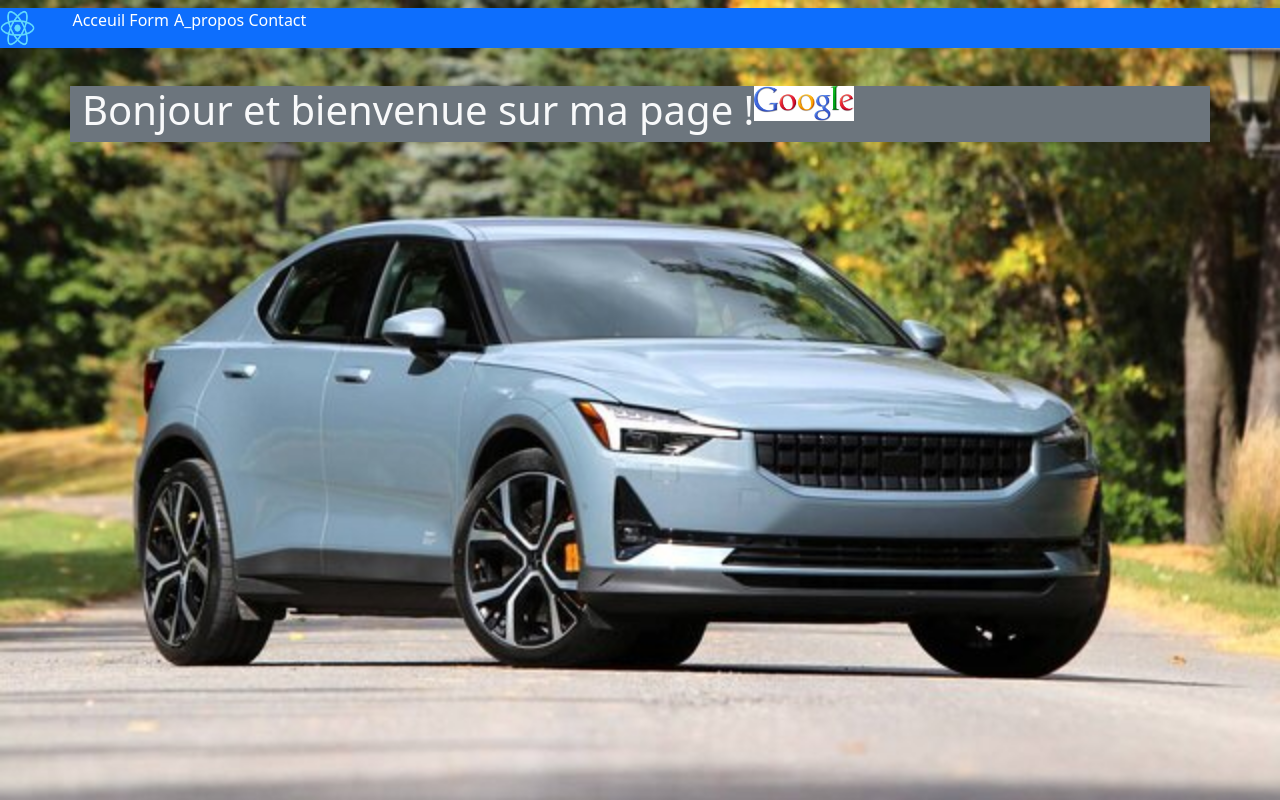
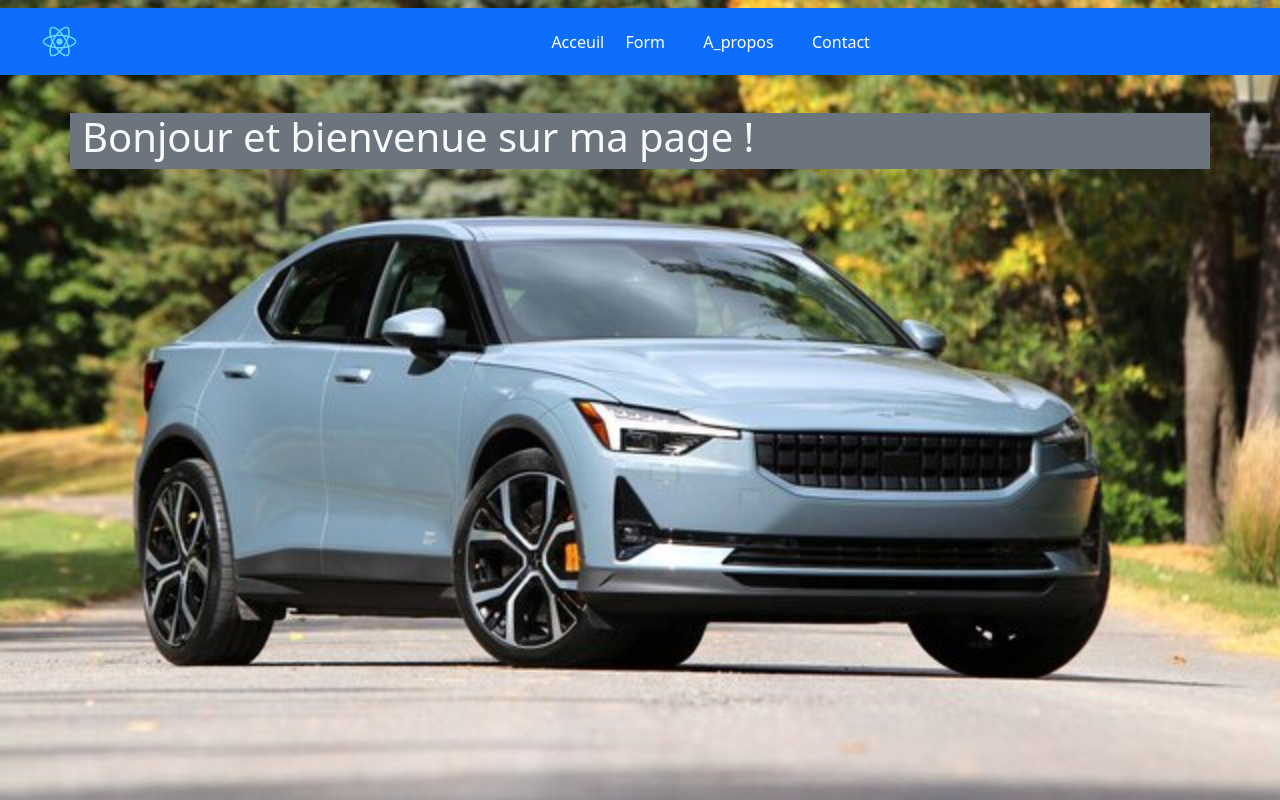
Before and after one commit to BAKHOUM21/mon-appli-react, a React (Create React App) app: page / in a window 1280 px wide. Built offline with nearby package versions, Linux system fonts and the light colour scheme.

Commit message:
second commit

```diff
--- a/src/App.css
+++ b/src/App.css
@@ -1,7 +1,7 @@
 body{
   background: url('../public/images/bagnol.jpg');
-  background-repeat: no-repeat;
-  background-size: cover;
+  background-repeat:repeat-y;
+  background-size:cover;
 }
 .App {
   text-align: center;
--- a/src/components/caroussel.js
+++ b/src/components/caroussel.js
@@ -9,8 +9,8 @@ class Caroussel extends Component {
         return (
             <div className="container bg-secondary text-light">
                 <h1>Bonjour et bienvenue sur ma page !</h1>
-                <div>
-                    <img alt='toto' src="../images/map.png" width={100}/>
+                <div className="">
+
                 </div>
 
             </div>
--- a/src/components/form.js
+++ b/src/components/form.js
@@ -12,7 +12,7 @@ class Form extends Component {
         }
         return (
             <div className="container-fluid col-sm-6 " >
-                <div className="row">
+                <div className="row mt-5 m-auto">
                     <form className="form-horizontal" action="/action_page.php">
                         <div className="form-group">
                             <label className="control-label col-sm-2" for="email">Email:</label>
@@ -26,9 +26,9 @@ class Form extends Component {
                                 <input type="password" className="form-control" id="pwd" placeholder="Enter password"/>
                             </div>
                         </div>
-                        <div className="form-group">
+                        <div className="form-group mt-2">
                             <div className="col-sm-offset-2 col-sm-10">
-                                <button type="submit" className="btn btn-default">Submit</button>
+                                <button type="submit" className="btn btn-primary float-end">Submit</button>
                             </div>
                         </div>
                     </form>
--- a/src/components/menu.js
+++ b/src/components/menu.js
@@ -3,15 +3,16 @@ import 'bootstrap/dist/css/bootstrap.min.css';
 class Menu extends Component {
     render() {
         const logo='../logo512.png';
-        const newLocal = "header d-flex";
+        const newLocal = "header d-flex m-auto pl-3";
+        const disp="p-3";
         return (
-            <div className=" menu mt-2 bg-primary h-200 d-flex" height={160}>
-                <img alt="logo" src={logo} width={35}/>
-                <ul className={newLocal} >
+            <div className="menu mt-2 bg-primary h-200 d-flex pl-3" height={160}>
+                <a href="/"><img className='m-3' alt="logo" src={logo} width={35}/></a>
+                <ul  className={newLocal}>
                     <li><a href="/">Acceuil</a></li>
-                    <li><a href="/form">Form</a></li>
-                    <li><a href="/produits">A_propos</a></li>
-                    <li><a href="/form">Contact</a></li>
+                    <li ><a className={disp} href="/form">Form</a></li>
+                    <li ><a className={disp} href="/produits">A_propos</a></li>
+                    <li ><a className={disp} href="/form">Contact</a></li>
                 </ul>
             </div>
         );
--- a/src/form.css
+++ b/src/form.css
@@ -12,7 +12,9 @@ form{
     border: 0px;
     width: 120%;
 }
-
+.form-horizontal{
+    border-radius: 10px;
+}
 body{
     background-color: rgba(227, 227, 236, 0.651);
 }
```
